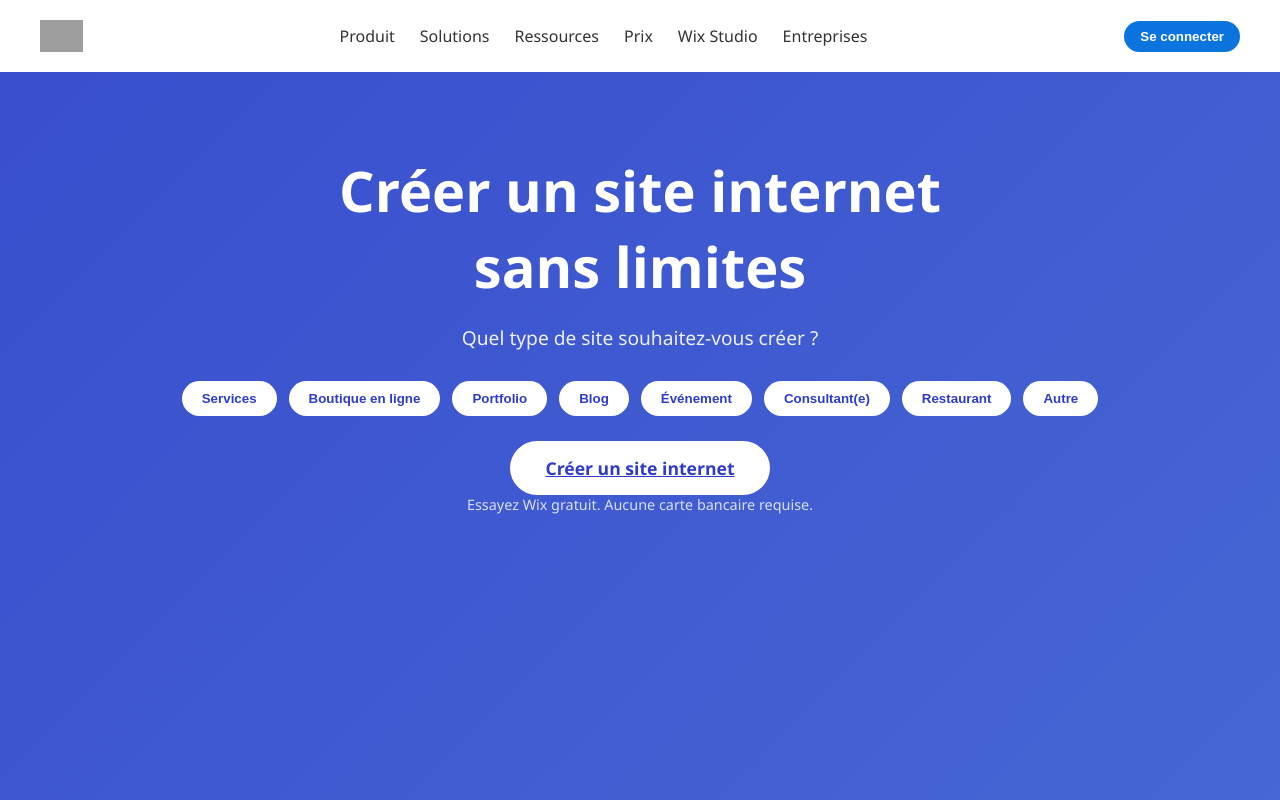
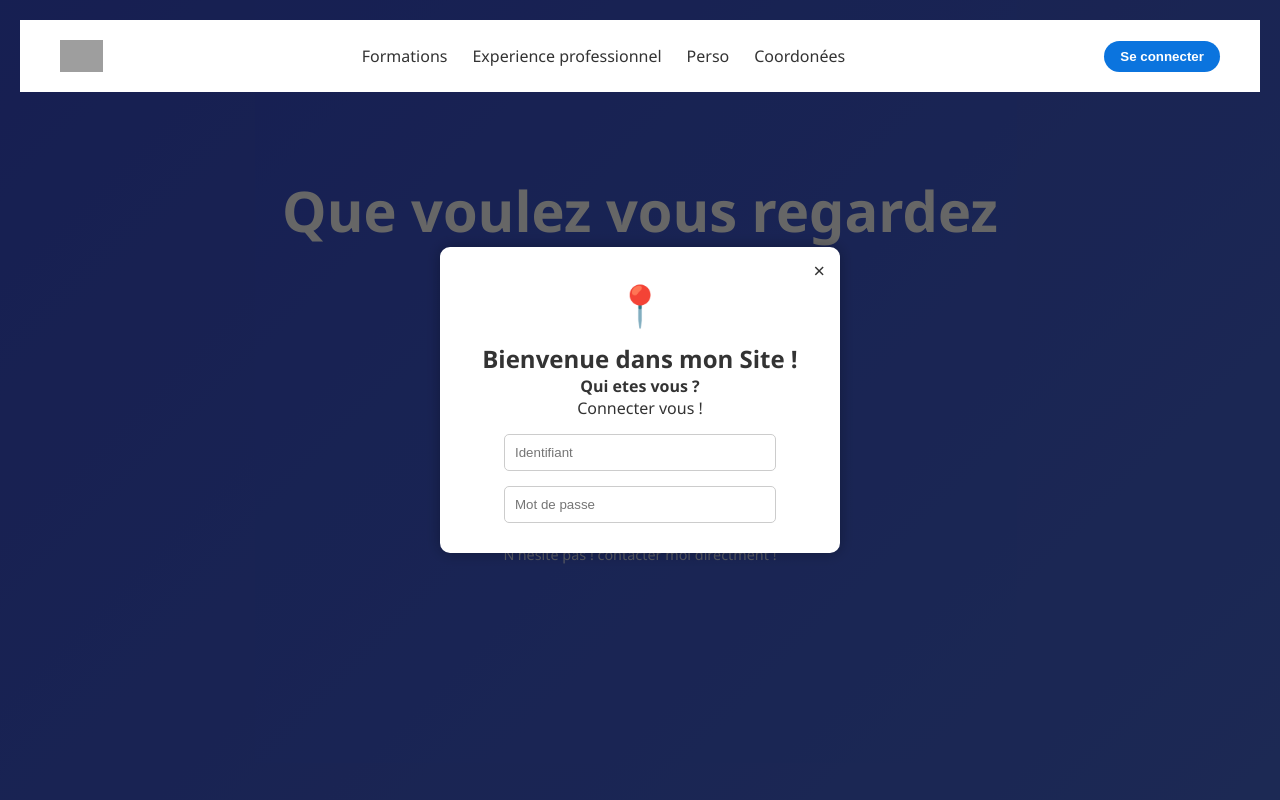
Before and after one commit to Guillaume-Bonier-974/First-Web, a plain HTML site: page Main/index.html in a window 1280 px wide. Both pictures are taken after a click on the button "Se connecter". Drawn offline with Linux system fonts and the light colour scheme; grey boxes are pictures that could not be loaded.

Commit message:
Personnalisation

```diff
--- a/Main/index.html
+++ b/Main/index.html
@@ -3,43 +3,66 @@
 <head>
   <meta charset="UTF-8" />
   <meta name="viewport" content="width=device-width, initial-scale=1.0" />
-  <title>Page Wix Like</title>
-  <link rel="stylesheet" href="../Main/style.css" />
+  <title>First Web Guillaume bonier</title>
+  <link rel="stylesheet" href="style.css" />
 </head>
 <body>
   <header class="header">
-    <img src="https://upload.wikimedia.org/wikipedia/commons/0/05/Wix.com_website_logo.svg" alt="Logo Wix" class="logo" />
+    <img src="https://upload.wikimedia.org/wikipedia/commons/0/05/Wix.com_website_logo.svg" alt="Logo" class="logo" />
     <nav class="nav">
       <ul>
-        <li>Produit</li>
-        <li>Solutions</li>
-        <li>Ressources</li>
-        <li>Prix</li>
-        <li>Wix Studio</li>
-        <li>Entreprises</li>
+        <li><a href="#">Formations</a></li>
+        <li><a href="#">Experience professionnel</a></li>
+        <li><a href="#">Perso</a></li>
+        <li><a href="#">Coordonées</a></li>
       </ul>
     </nav>
-    <button class="login-btn">Se connecter</button>
+    <button class="login-btn" onclick="openPopup()">Se connecter</button>
   </header>
 
   <main class="main-section">
-    <h1 class="big-title">Créer un site internet<br>sans limites</h1>
-    <p class="subtitle">Quel type de site souhaitez-vous créer ?</p>
+    <h1 class="big-title">Que voulez vous regardez<br>sur mon site</h1>
+    <p class="subtitle">Qu'es-ce que je fais ?</p>
 
     <div class="button-list">
-      <button>Services</button>
-      <button>Boutique en ligne</button>
-      <button>Portfolio</button>
-      <button>Blog</button>
-      <button>Événement</button>
-      <button>Consultant(e)</button>
-      <button>Restaurant</button>
-      <button>Autre</button>
+      <button><a href="#">First Python</a></button>
+      <button><a href="#">League of Legend</a></button>
+      <button><a href="#">Playlist</a></button>
+
     </div>
 
-    <!-- <button class="cta-button">Créer un site internet</button> -->
-     <a href="../Page2/2page.html" class="cta-button">Créer un site internet</a>
-    <p class="note">Essayez Wix gratuit. Aucune carte bancaire requise.</p>
+    <a href="../Page2/2page.html" class="cta-button">Plus de Projet ?</a>
+    <p class="note">N'hesité pas ! contacter moi directment !</p>
   </main>
+
+  <div class="popup-container">
+    <div class="overlay" id="popup" style="display: none;">
+      <div class="popup">
+        <span class="close-btn" onclick="closePopup()">×</span>
+        <div class="location-icon">📍</div>
+        <h2>Bienvenue dans mon Site !</h2>
+        <p><strong>Qui etes vous ?</strong></p>
+        <p>Connecter vous !</p>
+        <input type="text" placeholder="Identifiant">
+        <input type="text" placeholder="Mot de passe">
+      </div>
+    </div>
+  </div>
+
+  <script>
+    function openPopup() {
+      document.getElementById("popup").style.display = "flex";
+    }
+
+    function closePopup() {
+      document.getElementById("popup").style.display = "none";
+    }
+
+    document.addEventListener("keydown", function(event) {
+      if (event.key === "Escape") {
+        closePopup();
+      }
+    });
+  </script>
 </body>
 </html>
--- a/Main/style.css
+++ b/Main/style.css
@@ -12,6 +12,7 @@ body {
   color: white;
   min-height: 100vh;
   overflow-x: hidden;
+  padding: 20px;
 }
 
 @keyframes gradientFlow {
@@ -28,6 +29,7 @@ body {
   color: #333;
   position: sticky;
   top: 0;
+  z-index: 1000;
 }
 
 .logo {
@@ -39,6 +41,16 @@ body {
   display: flex;
   gap: 25px;
   font-weight: 500;
+}
+
+.nav a {
+  text-decoration: none;
+  color: #333;
+  transition: color 0.2s;
+}
+
+.nav a:hover {
+  color: #0b74de;
 }
 
 .login-btn {
@@ -101,7 +113,9 @@ body {
   color: #2e3cc9;
   font-weight: bold;
   cursor: pointer;
-  transition: all 0.2s;
+  transition: background 0.2s;
+  text-decoration: none;
+  display: inline-block;
 }
 
 .cta-button:hover {
@@ -113,3 +127,68 @@ body {
   font-size: 0.9rem;
   opacity: 0.8;
 }
+
+/* Popup */
+.popup-container {
+  text-align: center;
+  margin-top: 60px;
+}
+
+.open-btn {
+  padding: 10px 20px;
+  background-color: #e60000;
+  color: white;
+  border: none;
+  border-radius: 5px;
+  font-size: 16px;
+  cursor: pointer;
+}
+
+.overlay {
+  position: fixed;
+  top: 0; left: 0;
+  width: 100%; height: 100%;
+  background: rgba(0, 0, 0, 0.6);
+  display: flex;
+  justify-content: center;
+  align-items: center;
+  z-index: 999;
+}
+
+.popup {
+  background: white;
+  padding: 30px;
+  border-radius: 10px;
+  width: 90%;
+  max-width: 400px;
+  position: relative;
+  text-align: center;
+  box-shadow: 0 0 15px rgba(0,0,0,0.3);
+  color: #333;
+}
+
+.popup h2 {
+  margin-top: 0;
+}
+
+.popup input {
+  width: 80%;
+  padding: 10px;
+  margin-top: 15px;
+  border: 1px solid #ccc;
+  border-radius: 5px;
+}
+
+.close-btn {
+  position: absolute;
+  top: 10px;
+  right: 15px;
+  font-size: 20px;
+  cursor: pointer;
+}
+
+.location-icon {
+  font-size: 40px;
+  color: red;
+  margin-bottom: 10px;
+}
```
